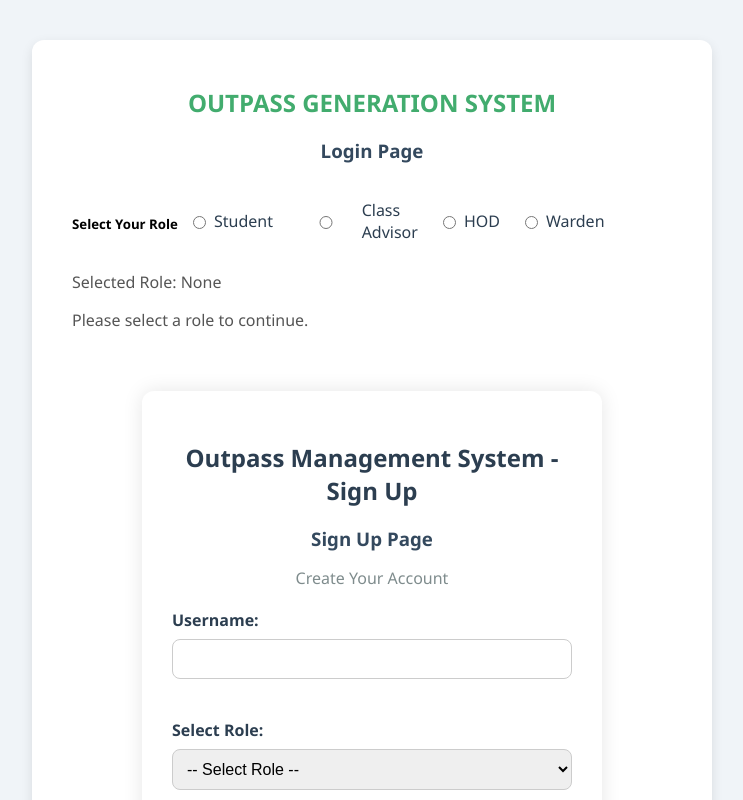
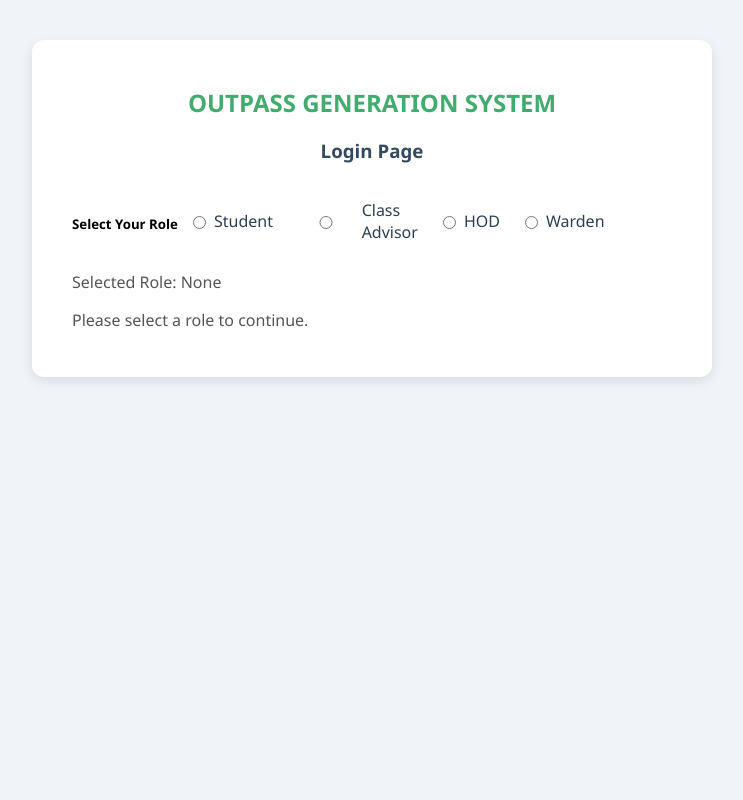
Before and after one commit to Ebenezer-03/Outpass_01, a React (Vite) app: page / in a window 1280 px wide. Shown: the top 800 px of the page, without its empty margins (268-1011 px from the left). Built offline with nearby package versions, Linux system fonts and the light colour scheme.

Commit message:
Delete Signup

```diff
--- a/src/App.jsx
+++ b/src/App.jsx
@@ -1,7 +1,6 @@
 import React, { useState } from "react";
 import RoleSelector from "./components/RoleSelector";
 import ValidateUser from "./components/ValidateUser";
-import Signup from "./components/signup";
 import "./App.css";
 
 function App() {
@@ -14,7 +13,6 @@ function App() {
       <RoleSelector selectedRole={selectedRole} setSelectedRole={setSelectedRole} />
       <p>Selected Role: {selectedRole || "None"}</p>
       <ValidateUser role={selectedRole} />
-      <Signup />
     </div>
   );
 
--- a/src/Components/Signup.jsx
+++ /dev/null
@@ -1,44 +0,0 @@
-import React, { useState } from 'react';
-import ValidateUser from './ValidateUser';
-import "./signup.css";
-import RoleSelector from './RoleSelector';
-
-function Signup() {
-    const [username, setUsername] = useState("");
-
-    const handleRoleChange = (e) => {
-        setUsername(e.target.value);
-    };
-
-    return (
-        <div className='signup'>
-            <h2>Outpass Management System - Sign Up</h2>
-            <h3>Sign Up Page</h3>
-            <p>Create Your Account</p>
-        <div className='username'>
-            <label htmlFor="username">Username:</label>
-            <input
-                type="text"
-                id="username"
-                value={username}
-                onChange={(e) => setUsername(e.target.value)}
-            />
-        </div>
-        <div className='role'>
-            <label htmlFor="role">Select Role:</label>
-            <select id="role" value={username} onChange={handleRoleChange}>
-                <option value="">-- Select Role --</option>
-                <option value="Student">Student</option>
-                <option value="Class Advisor">Class Advisor</option>
-                <option value="HOD">HOD</option>
-                <option value="Warden">Warden</option>
-            </select>
-        </div>
-        <div>
-            <ValidateUser role={username} />
-        </div>
-        </div>
-    );
-}
-
-export default Signup;
--- a/src/Components/signup.css
+++ /dev/null
@@ -1,75 +0,0 @@
-/* signup.css */
-
-.signup {
-  max-width: 400px;
-  margin: 60px auto;
-  padding: 30px;
-  background-color: #ffffff;
-  border-radius: 12px;
-  box-shadow: 0 0 20px rgba(0, 0, 0, 0.1);
-  font-family: 'Segoe UI', Tahoma, Geneva, Verdana, sans-serif;
-}
-
-.signup h2 {
-  text-align: center;
-  color: #2c3e50;
-  margin-bottom: 10px;
-}
-
-.signup h3 {
-  text-align: center;
-  color: #34495e;
-  margin-bottom: 5px;
-}
-
-.signup p {
-  text-align: center;
-  color: #7f8c8d;
-  margin-bottom: 20px;
-}
-
-.signup label {
-  display: block;
-  font-weight: 600;
-  margin-bottom: 8px;
-  color: #2c3e50;
-}
-
-.signup input,
-.signup select {
-  width: 100%;
-  padding: 10px;
-  margin-bottom: 20px;
-  border-radius: 8px;
-  border: 1px solid #ccc;
-  font-size: 1rem;
-  box-sizing: border-box;
-  transition: border 0.3s ease;
-}
-
-.signup input:focus,
-.signup select:focus {
-  border-color: #2980b9;
-  outline: none;
-}
-
-.signup .username,
-.signup .role {
-  margin-bottom: 20px;
-}
-
-.signup button {
-  width: 100%;
-  padding: 12px;
-  background-color: #2980b9;
-  border: none;
-  border-radius: 8px;
-  color: white;
-  font-size: 1rem;
-  cursor: pointer;
-  transition: background-color 0.3s ease;
-}
-
-.signup button:hover {
-  background-color: #1f6391;
-}
```
